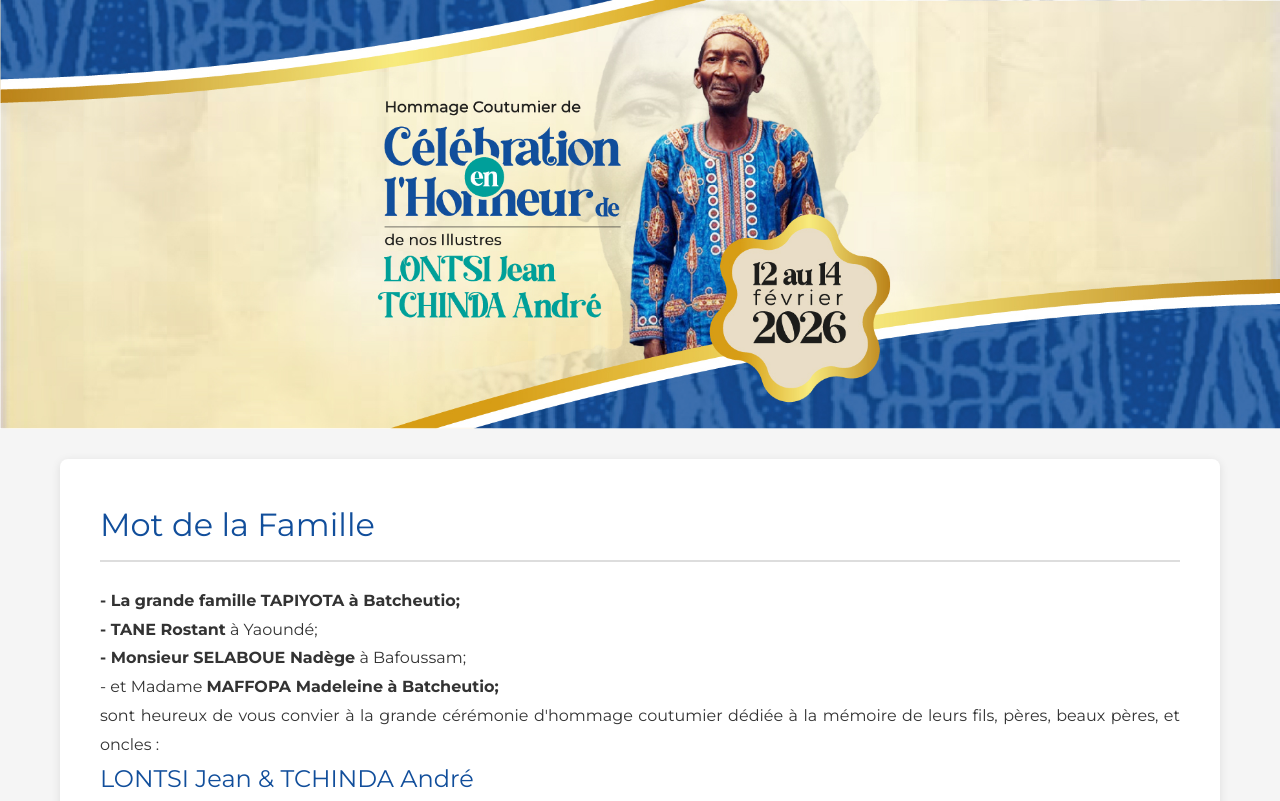
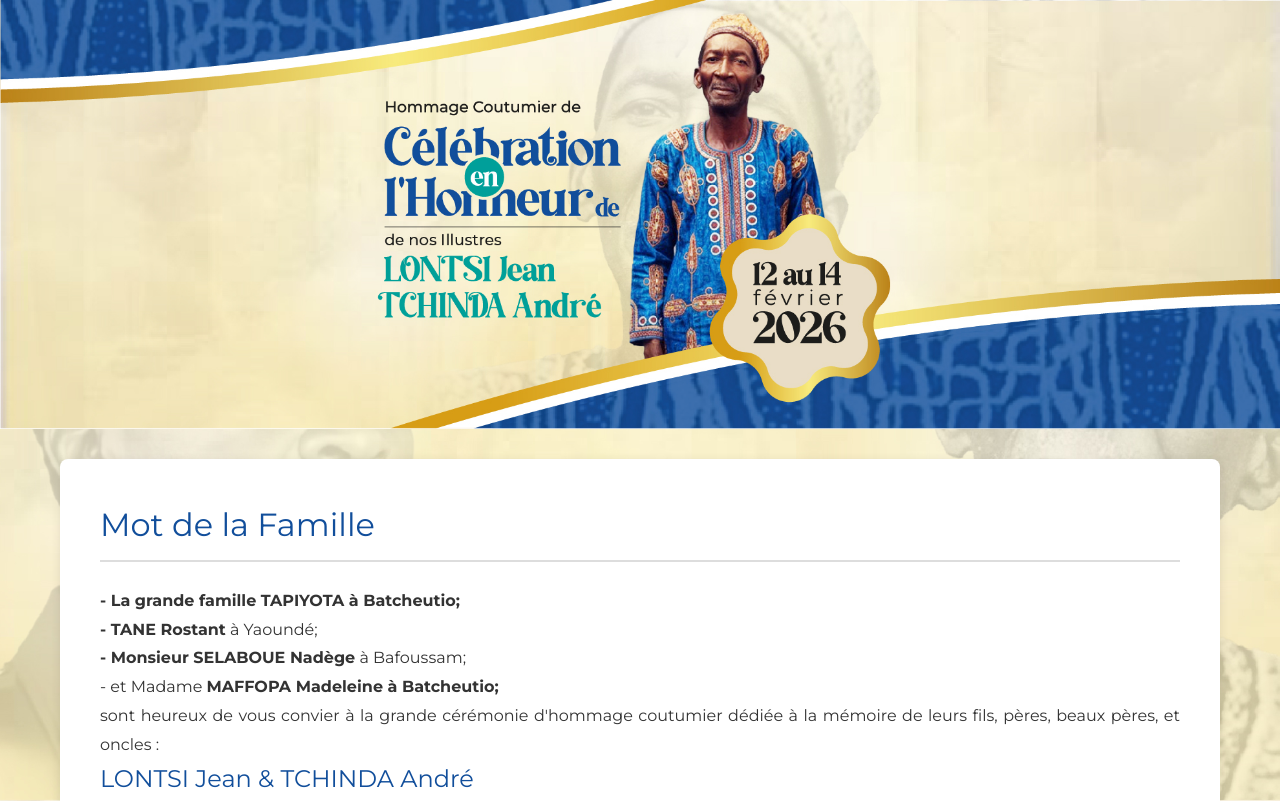
Before and after one commit to arthurtagne-afk/hommage, a plain HTML site: page index.html in a window 1280 px wide. Shown: the top 801 px of the page. Drawn offline with Linux system fonts and the light colour scheme; no server answers; a web font is replaced by a local one.

Commit message:
Update style.css

```diff
--- a/style.css
+++ b/style.css
@@ -13,7 +13,7 @@ body {
     line-height: 1.6;
     color: #333;
     background-color: #f5f5f5;
-    background-image: url('images/fond.svg'); /* Ajoutez le chemin de votre image */
+    background-image: url('images/background.jpg'); /* Ajoutez le chemin de votre image */
     background-size: cover;
     background-position: center;
     background-attachment: fixed;
@@ -384,4 +384,5 @@ footer {
     h2 { font-size: 1.5em; }
     section { padding: 25px; }
     .deceased-names { font-size: 1.2em; }
+
 }
```
